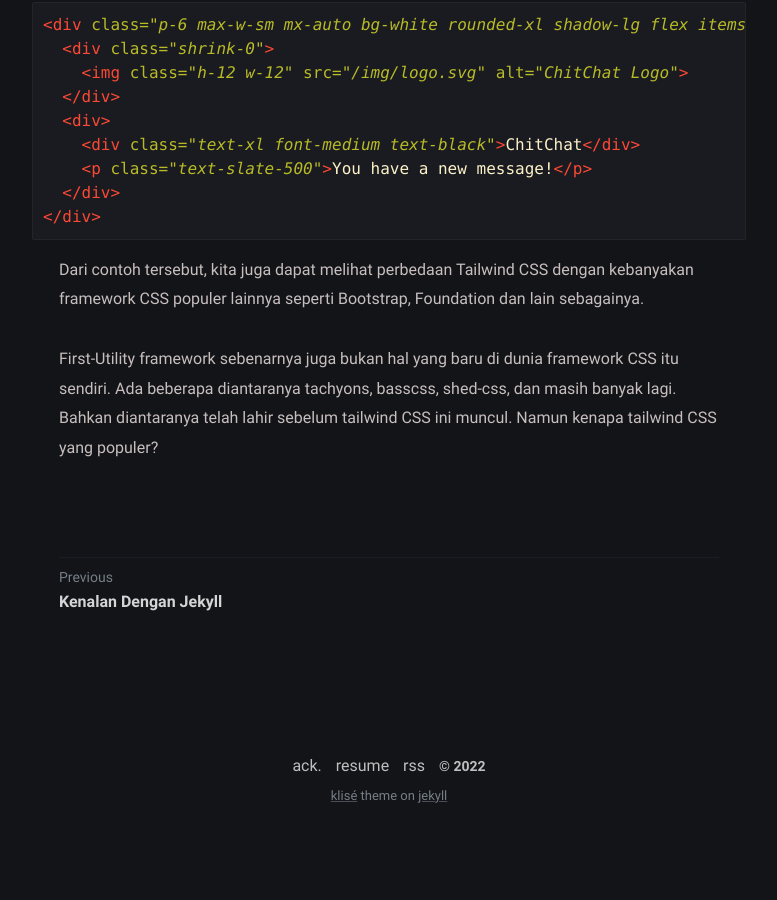
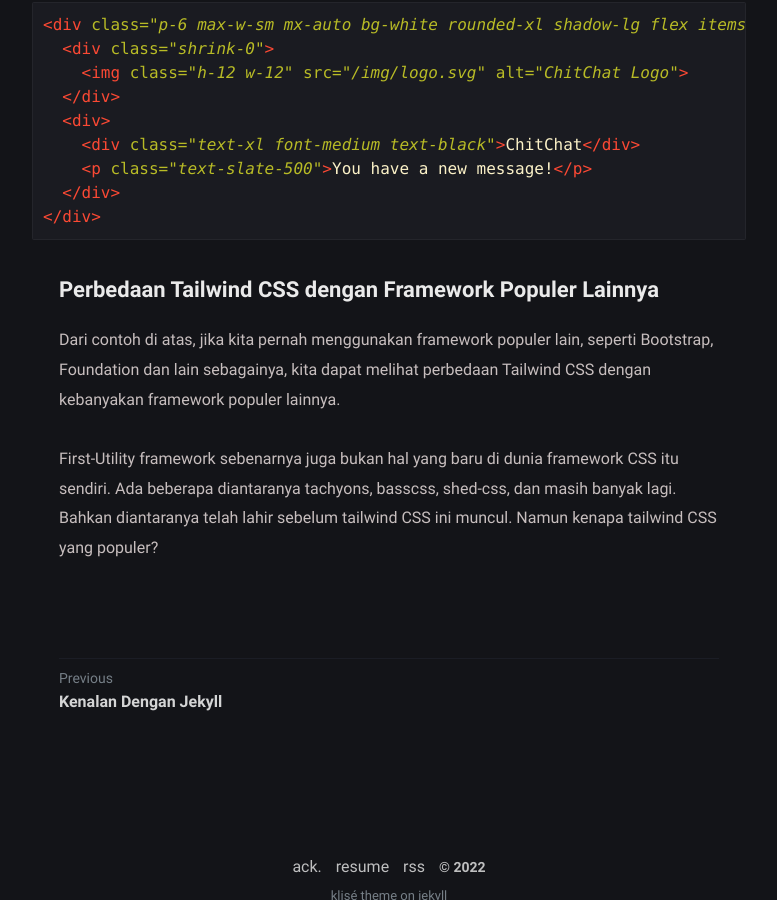
Before and after one commit to nixentric/nixentric.github.io, a Jekyll site: the page built from _posts/2022-02-15-tailwindcss-draft.md, in a window 1280 px wide and 900 px high, scrolled down 2794 px. Shown: the whole window, without its empty margins (251-1028 px from the left). Built offline with Jekyll 4.4.1, drawn with Linux system fonts in a browser that asks for light colours; before the commit the page ends 3634 px from its top, so only the background shows below that.

Commit message:
Update 2022-02-15-tailwindcss-draft.md

````diff
--- a/_posts/2022-02-15-tailwindcss-draft.md
+++ b/_posts/2022-02-15-tailwindcss-draft.md
@@ -85,6 +85,8 @@ Sedangkan, jika kita menggunakan framework Tailwind CSS, kita hanya perlu mengom
 </div>
 ```
 
-Dari contoh tersebut, kita juga dapat melihat perbedaan Tailwind CSS dengan kebanyakan framework CSS populer lainnya seperti Bootstrap, Foundation dan lain sebagainya.
+## Perbedaan Tailwind CSS dengan Framework Populer Lainnya
+
+Dari contoh di atas, jika kita pernah menggunakan framework populer lain, seperti Bootstrap, Foundation dan lain sebagainya, kita dapat melihat perbedaan Tailwind CSS dengan kebanyakan framework populer lainnya.
 
 First-Utility framework sebenarnya juga bukan hal yang baru di dunia framework CSS itu sendiri. Ada beberapa diantaranya tachyons, basscss, shed-css, dan masih banyak lagi. Bahkan diantaranya telah lahir sebelum tailwind CSS ini muncul. Namun kenapa tailwind CSS yang populer?
````
